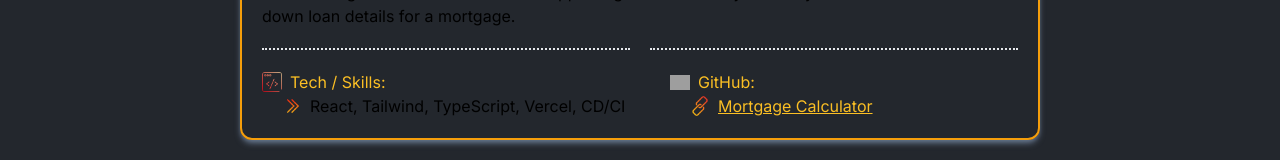
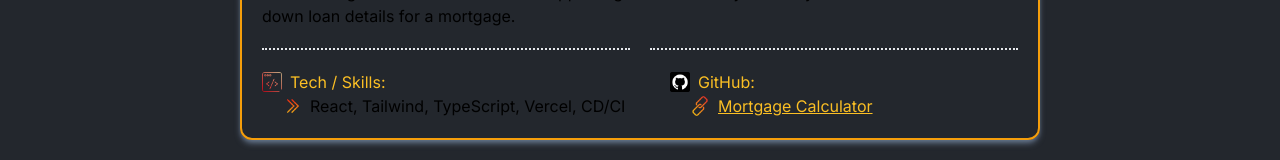
Before and after one commit to elordeiro/Portfolio, a Next.js app: page / in a window 1280 px wide. Shown: the part 492-652 px from the top of the page. Built offline with nearby package versions, Linux system fonts and the light colour scheme; grey boxes are pictures that could not be loaded.

Commit message:
fixed github icon

```diff
--- a/app/Components/Project.tsx
+++ b/app/Components/Project.tsx
@@ -82,7 +82,7 @@ export default function Project({
                 <div className="flex flex-col">
                     <div className="flex">
                         <Image
-                            src="/mascot.png"
+                            src="/github.png"
                             width={20}
                             height={20}
                             alt=""
```
